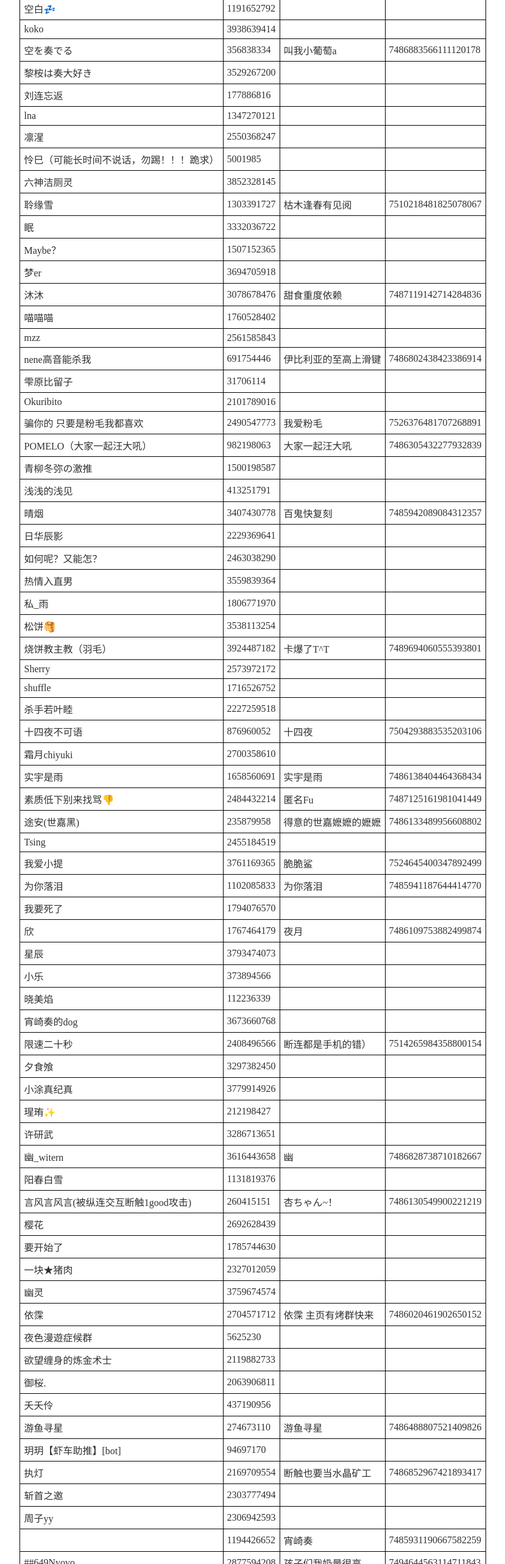
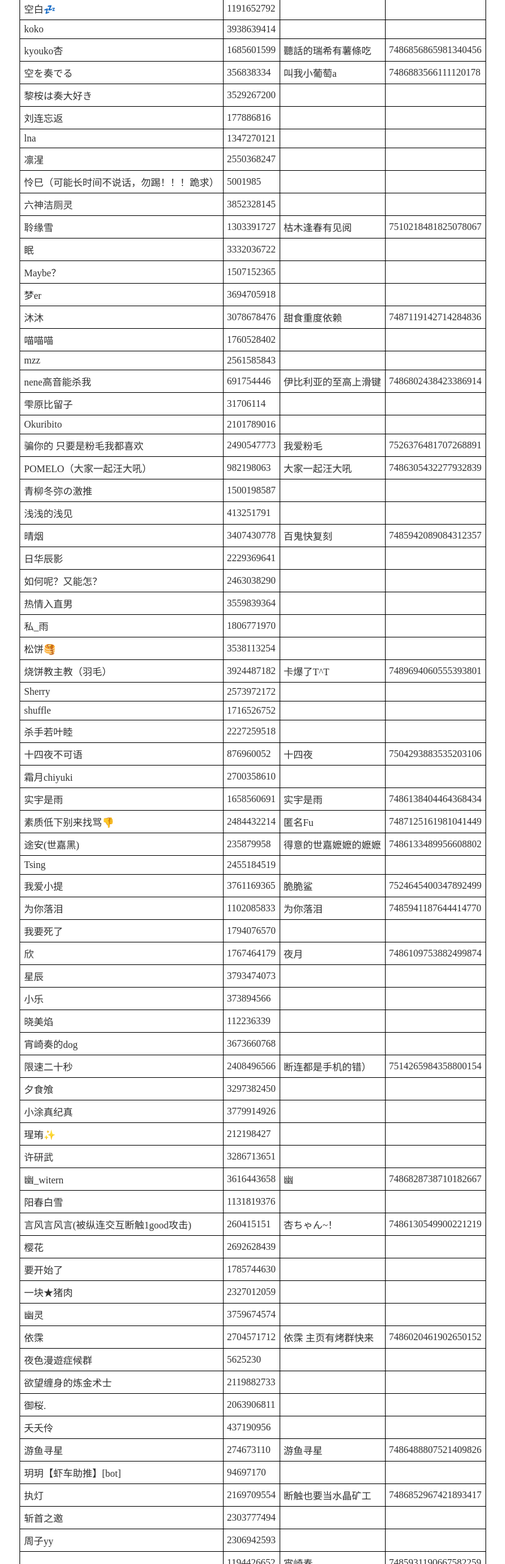
Before and after one commit to ajdjdgfsx/an_fish, a plain HTML site: page index.html in a window 1280 px wide. Shown: the part 2160-4724 px from the top of the page at 61% size, without its empty margins (225-1054 px from the left). Drawn offline with Linux system fonts and the light colour scheme.

Commit message:
Update index.html

```diff
--- a/index.html
+++ b/index.html
@@ -88,98 +88,99 @@ onPageLoaded(); }
 <tr line="61"><td line="61">K</td><td line="61">1424583842</td><td line="61">幸福に願う</td><td line="61">7521778253837835035</td></tr>
 <tr line="62"><td line="62">空白💤</td><td line="62">1191652792</td><td line="62"> </td><td line="62"> </td></tr>
 <tr line="63"><td line="63">koko</td><td line="63">3938639414</td><td line="63"> </td><td line="63"> </td></tr>
-<tr line="64"><td line="64">空を奏でる</td><td line="64">356838334</td><td line="64">叫我小葡萄a</td><td line="64">7486883566111120178</td></tr>
-<tr line="65"><td line="65">黎桉は奏大好き</td><td line="65">3529267200</td><td line="65"> </td><td line="65"> </td></tr>
-<tr line="66"><td line="66">刘连忘返</td><td line="66">177886816</td><td line="66"> </td><td line="66"> </td></tr>
-<tr line="67"><td line="67">lna</td><td line="67">1347270121</td><td line="67"> </td><td line="67"> </td></tr>
-<tr line="68"><td line="68">凛湦</td><td line="68">2550368247</td><td line="68"> </td><td line="68"> </td></tr>
-<tr line="69"><td line="69">怜巳（可能长时间不说话，勿踢！！！跪求）</td><td line="69">5001985</td><td line="69"> </td><td line="69"> </td></tr>
-<tr line="70"><td line="70">六神洁厕灵</td><td line="70">3852328145</td><td line="70"> </td><td line="70"> </td></tr>
-<tr line="71"><td line="71">聆缘雪</td><td line="71">1303391727</td><td line="71">枯木逢春有见阅</td><td line="71">7510218481825078067</td></tr>
-<tr line="72"><td line="72">眠</td><td line="72">3332036722</td><td line="72"> </td><td line="72"> </td></tr>
-<tr line="73"><td line="73">Maybe？</td><td line="73">1507152365</td><td line="73"> </td><td line="73"> </td></tr>
-<tr line="74"><td line="74">梦er</td><td line="74">3694705918</td><td line="74"> </td><td line="74"> </td></tr>
-<tr line="75"><td line="75">沐沐</td><td line="75">3078678476</td><td line="75">甜食重度依赖</td><td line="75">7487119142714284836</td></tr>
-<tr line="76"><td line="76">喵喵喵</td><td line="76">1760528402</td><td line="76"> </td><td line="76"> </td></tr>
-<tr line="77"><td line="77">mzz</td><td line="77">2561585843</td><td line="77"> </td><td line="77"> </td></tr>
-<tr line="78"><td line="78">nene高音能杀我</td><td line="78">691754446</td><td line="78">伊比利亚的至高上滑键</td><td line="78">7486802438423386914</td></tr>
-<tr line="79"><td line="79">雫原比留子</td><td line="79">31706114</td><td line="79"> </td><td line="79"> </td></tr>
-<tr line="80"><td line="80">Okuribito</td><td line="80">2101789016</td><td line="80"> </td><td line="80"> </td></tr>
-<tr line="81"><td line="81">骗你的 只要是粉毛我都喜欢</td><td line="81">2490547773</td><td line="81">我爱粉毛</td><td line="81">7526376481707268891</td></tr>
-<tr line="82"><td line="82">POMELO（大家一起汪大吼）</td><td line="82">982198063</td><td line="82">大家一起汪大吼</td><td line="82">7486305432277932839</td></tr>
-<tr line="83"><td line="83">青柳冬弥の激推</td><td line="83">1500198587</td><td line="83"> </td><td line="83"> </td></tr>
-<tr line="84"><td line="84">浅浅的浅见</td><td line="84">413251791</td><td line="84"> </td><td line="84"> </td></tr>
-<tr line="85"><td line="85">晴烟</td><td line="85">3407430778</td><td line="85">百鬼快复刻</td><td line="85">7485942089084312357</td></tr>
-<tr line="86"><td line="86">日华辰影</td><td line="86">2229369641</td><td line="86"> </td><td line="86"> </td></tr>
-<tr line="87"><td line="87">如何呢？又能怎？</td><td line="87">2463038290</td><td line="87"> </td><td line="87"> </td></tr>
-<tr line="88"><td line="88">热情入直男</td><td line="88">3559839364</td><td line="88"> </td><td line="88"> </td></tr>
-<tr line="89"><td line="89">私_雨</td><td line="89">1806771970</td><td line="89"> </td><td line="89"> </td></tr>
-<tr line="90"><td line="90">松饼🥞</td><td line="90">3538113254</td><td line="90"> </td><td line="90"> </td></tr>
-<tr line="91"><td line="91">烧饼教主教（羽毛）</td><td line="91">3924487182</td><td line="91">卡爆了T^T</td><td line="91">7489694060555393801</td></tr>
-<tr line="92"><td line="92">Sherry</td><td line="92">2573972172</td><td line="92"> </td><td line="92"> </td></tr>
-<tr line="93"><td line="93">shuffle</td><td line="93">1716526752</td><td line="93"> </td><td line="93"> </td></tr>
-<tr line="94"><td line="94">杀手若叶睦</td><td line="94">2227259518</td><td line="94"> </td><td line="94"> </td></tr>
-<tr line="95"><td line="95">十四夜不可语</td><td line="95">876960052</td><td line="95">十四夜</td><td line="95">7504293883535203106</td></tr>
-<tr line="96"><td line="96">霜月chiyuki</td><td line="96">2700358610</td><td line="96"> </td><td line="96"> </td></tr>
-<tr line="97"><td line="97">实宇是雨</td><td line="97">1658560691</td><td line="97">实宇是雨</td><td line="97">7486138404464368434</td></tr>
-<tr line="98"><td line="98">素质低下别来找骂👎</td><td line="98">2484432214</td><td line="98">匿名Fu</td><td line="98">7487125161981041449</td></tr>
-<tr line="99"><td line="99">途安(世嘉黑)</td><td line="99">235879958</td><td line="99">得意的世嘉嬷嬷的嬷嬷</td><td line="99">7486133489956608802</td></tr>
-<tr line="100"><td line="100">Tsing</td><td line="100">2455184519</td><td line="100"> </td><td line="100"> </td></tr>
-<tr line="101"><td line="101">我爱小提</td><td line="101">3761169365</td><td line="101">脆脆鲨</td><td line="101">7524645400347892499</td></tr>
-<tr line="102"><td line="102">为你落泪</td><td line="102">1102085833</td><td line="102">为你落泪</td><td line="102">7485941187644414770</td></tr>
-<tr line="103"><td line="103">我要死了</td><td line="103">1794076570</td><td line="103"> </td><td line="103"> </td></tr>
-<tr line="104"><td line="104">欣</td><td line="104">1767464179</td><td line="104">夜月</td><td line="104">7486109753882499874</td></tr>
-<tr line="105"><td line="105">星辰</td><td line="105">3793474073</td><td line="105"> </td><td line="105"> </td></tr>
-<tr line="106"><td line="106">小乐</td><td line="106">373894566</td><td line="106"> </td><td line="106"> </td></tr>
-<tr line="107"><td line="107">晓美焰</td><td line="107">112236339</td><td line="107"> </td><td line="107"> </td></tr>
-<tr line="108"><td line="108">宵崎奏的dog</td><td line="108">3673660768</td><td line="108"> </td><td line="108"> </td></tr>
-<tr line="109"><td line="109">限速二十秒</td><td line="109">2408496566</td><td line="109">断连都是手机的错）</td><td line="109">7514265984358800154</td></tr>
-<tr line="110"><td line="110">夕食飧</td><td line="110">3297382450</td><td line="110"> </td><td line="110"> </td></tr>
-<tr line="111"><td line="111">小涂真纪真</td><td line="111">3779914926</td><td line="111"> </td><td line="111"> </td></tr>
-<tr line="112"><td line="112">瑆珛✨</td><td line="112">212198427</td><td line="112"> </td><td line="112"> </td></tr>
-<tr line="113"><td line="113">许研武</td><td line="113">3286713651</td><td line="113"> </td><td line="113"> </td></tr>
-<tr line="114"><td line="114">幽_witern</td><td line="114">3616443658</td><td line="114">幽</td><td line="114">7486828738710182667</td></tr>
-<tr line="115"><td line="115">阳春白雪</td><td line="115">1131819376</td><td line="115"> </td><td line="115"> </td></tr>
-<tr line="116"><td line="116">言风言风言(被纵连交互断触1good攻击)</td><td line="116">260415151</td><td line="116">杏ちゃん~！</td><td line="116">7486130549900221219</td></tr>
-<tr line="117"><td line="117">樱花</td><td line="117">2692628439</td><td line="117"> </td><td line="117"> </td></tr>
-<tr line="118"><td line="118">要开始了</td><td line="118">1785744630</td><td line="118"> </td><td line="118"> </td></tr>
-<tr line="119"><td line="119">一块★猪肉</td><td line="119">2327012059</td><td line="119"> </td><td line="119"> </td></tr>
-<tr line="120"><td line="120">幽灵</td><td line="120">3759674574</td><td line="120"> </td><td line="120"> </td></tr>
-<tr line="121"><td line="121">依霂</td><td line="121">2704571712</td><td line="121">依霂 主页有烤群快来</td><td line="121">7486020461902650152</td></tr>
-<tr line="122"><td line="122">夜色漫遊症候群</td><td line="122">5625230</td><td line="122"> </td><td line="122"> </td></tr>
-<tr line="123"><td line="123">欲望缠身的炼金术士</td><td line="123">2119882733</td><td line="123"> </td><td line="123"> </td></tr>
-<tr line="124"><td line="124">御桜.</td><td line="124">2063906811</td><td line="124"> </td><td line="124"> </td></tr>
-<tr line="125"><td line="125">夭夭伶</td><td line="125">437190956</td><td line="125"> </td><td line="125"> </td></tr>
-<tr line="126"><td line="126">游鱼寻星</td><td line="126">274673110</td><td line="126">游鱼寻星</td><td line="126">7486488807521409826</td></tr>
-<tr line="127"><td line="127">玥玥【虾车助推】[bot]</td><td line="127">94697170</td><td line="127"> </td><td line="127"> </td></tr>
-<tr line="128"><td line="128">执灯</td><td line="128">2169709554</td><td line="128">断触也要当水晶矿工</td><td line="128">7486852967421893417</td></tr>
-<tr line="129"><td line="129">斩首之邀</td><td line="129">2303777494</td><td line="129"> </td><td line="129"> </td></tr>
-<tr line="130"><td line="130">周子yy</td><td line="130">2306942593</td><td line="130"> </td><td line="130"> </td></tr>
-<tr line="131"><td line="131"> </td><td line="131">1194426652</td><td line="131">宵崎奏</td><td line="131">7485931190667582259</td></tr>
-<tr line="132"><td line="132">##649Nyovo</td><td line="132">2877594208</td><td line="132">孩子们我奶量很高</td><td line="132">7494644563114711843</td></tr>
-<tr line="133"><td line="133">.</td><td line="133">2117612284</td><td line="133"> </td><td line="133"> </td></tr>
-<tr line="134"><td line="134">.</td><td line="134">2815198077</td><td line="134"> </td><td line="134"> </td></tr>
-<tr line="135"><td line="135">7</td><td line="135">782528935</td><td line="135"> </td><td line="135"> </td></tr>
-<tr line="136"><td line="136">8lux2</td><td line="136">258680348</td><td line="136">ヰ世界刹那</td><td line="136">7486059264318987044</td></tr>
-<tr line="137"><td line="137">9V_Y2-6</td><td line="137">1006482916</td><td line="137"> </td><td line="137"> </td></tr>
-<tr line="138"><td line="138">🍊</td><td line="138">2469475760</td><td line="138"> </td><td line="138"> </td></tr>
-<tr line="139"><td line="139">🍀</td><td line="139">3421637521</td><td line="139"> </td><td line="139"> </td></tr>
-<tr line="140"><td line="140">😀</td><td line="140">3899443877</td><td line="140"> </td><td line="140"> </td></tr>
-<tr line="141"><td line="141">🌚</td><td line="141">3041720267</td><td line="141"> </td><td line="141"> </td></tr>
-<tr line="142"><td line="142">  咪</td><td line="142">3421637521</td><td line="142"> </td><td line="142"> </td></tr>
-<tr line="143"><td line="143">˃ ˄ ˂̥̥</td><td line="143">2997198255</td><td line="143"> </td><td line="143"> </td></tr>
-<tr line="144"><td line="144">α🍊（wonderhoi）</td><td line="144">3503796181</td><td line="144"> </td><td line="144"> </td></tr>
-<tr line="145"><td line="145">દ ᵕ̈ ૩</td><td line="145">2153824935</td><td line="145">神滑不到上滑键我也</td><td line="145">7486018950988520201</td></tr>
-<tr line="146"><td line="146">⊹ ⋆ ̩̩͙  莘嵓♡ ✞⋆ ̩</td><td line="146">1719025954</td><td line="146"> </td><td line="146"> </td></tr>
-<tr line="147"><td line="147">✰✰✰</td><td line="147">1719025954</td><td line="147"> </td><td line="147"> </td></tr>
-<tr line="148"><td line="148">。。。</td><td line="148">1503717570</td><td line="148"> </td><td line="148"> </td></tr>
-<tr line="149"><td line="149">よいさき かなで</td><td line="149">2408789360</td><td line="149"> </td><td line="149"> </td></tr>
-<tr line="150"><td line="150">パスワード</td><td line="150">2422069931</td><td line="150">アインワライ</td><td line="150">7511018345693485851</td></tr>
+<tr line="64"><td line="64">kyouko杏</td><td line="64">1685601599</td><td line="64">聽話的瑞希有薯條吃</td><td line="64">7486856865981340456</td></tr>
+<tr line="65"><td line="65">空を奏でる</td><td line="65">356838334</td><td line="65">叫我小葡萄a</td><td line="65">7486883566111120178</td></tr>
+<tr line="66"><td line="66">黎桉は奏大好き</td><td line="66">3529267200</td><td line="66"> </td><td line="66"> </td></tr>
+<tr line="67"><td line="67">刘连忘返</td><td line="67">177886816</td><td line="67"> </td><td line="67"> </td></tr>
+<tr line="68"><td line="68">lna</td><td line="68">1347270121</td><td line="68"> </td><td line="68"> </td></tr>
+<tr line="69"><td line="69">凛湦</td><td line="69">2550368247</td><td line="69"> </td><td line="69"> </td></tr>
+<tr line="70"><td line="70">怜巳（可能长时间不说话，勿踢！！！跪求）</td><td line="70">5001985</td><td line="70"> </td><td line="70"> </td></tr>
+<tr line="71"><td line="71">六神洁厕灵</td><td line="71">3852328145</td><td line="71"> </td><td line="71"> </td></tr>
+<tr line="72"><td line="72">聆缘雪</td><td line="72">1303391727</td><td line="72">枯木逢春有见阅</td><td line="72">7510218481825078067</td></tr>
+<tr line="73"><td line="73">眠</td><td line="73">3332036722</td><td line="73"> </td><td line="73"> </td></tr>
+<tr line="74"><td line="74">Maybe？</td><td line="74">1507152365</td><td line="74"> </td><td line="74"> </td></tr>
+<tr line="75"><td line="75">梦er</td><td line="75">3694705918</td><td line="75"> </td><td line="75"> </td></tr>
+<tr line="76"><td line="76">沐沐</td><td line="76">3078678476</td><td line="76">甜食重度依赖</td><td line="76">7487119142714284836</td></tr>
+<tr line="77"><td line="77">喵喵喵</td><td line="77">1760528402</td><td line="77"> </td><td line="77"> </td></tr>
+<tr line="78"><td line="78">mzz</td><td line="78">2561585843</td><td line="78"> </td><td line="78"> </td></tr>
+<tr line="79"><td line="79">nene高音能杀我</td><td line="79">691754446</td><td line="79">伊比利亚的至高上滑键</td><td line="79">7486802438423386914</td></tr>
+<tr line="80"><td line="80">雫原比留子</td><td line="80">31706114</td><td line="80"> </td><td line="80"> </td></tr>
+<tr line="81"><td line="81">Okuribito</td><td line="81">2101789016</td><td line="81"> </td><td line="81"> </td></tr>
+<tr line="82"><td line="82">骗你的 只要是粉毛我都喜欢</td><td line="82">2490547773</td><td line="82">我爱粉毛</td><td line="82">7526376481707268891</td></tr>
+<tr line="83"><td line="83">POMELO（大家一起汪大吼）</td><td line="83">982198063</td><td line="83">大家一起汪大吼</td><td line="83">7486305432277932839</td></tr>
+<tr line="84"><td line="84">青柳冬弥の激推</td><td line="84">1500198587</td><td line="84"> </td><td line="84"> </td></tr>
+<tr line="85"><td line="85">浅浅的浅见</td><td line="85">413251791</td><td line="85"> </td><td line="85"> </td></tr>
+<tr line="86"><td line="86">晴烟</td><td line="86">3407430778</td><td line="86">百鬼快复刻</td><td line="86">7485942089084312357</td></tr>
+<tr line="87"><td line="87">日华辰影</td><td line="87">2229369641</td><td line="87"> </td><td line="87"> </td></tr>
+<tr line="88"><td line="88">如何呢？又能怎？</td><td line="88">2463038290</td><td line="88"> </td><td line="88"> </td></tr>
+<tr line="89"><td line="89">热情入直男</td><td line="89">3559839364</td><td line="89"> </td><td line="89"> </td></tr>
+<tr line="90"><td line="90">私_雨</td><td line="90">1806771970</td><td line="90"> </td><td line="90"> </td></tr>
+<tr line="91"><td line="91">松饼🥞</td><td line="91">3538113254</td><td line="91"> </td><td line="91"> </td></tr>
+<tr line="92"><td line="92">烧饼教主教（羽毛）</td><td line="92">3924487182</td><td line="92">卡爆了T^T</td><td line="92">7489694060555393801</td></tr>
+<tr line="93"><td line="93">Sherry</td><td line="93">2573972172</td><td line="93"> </td><td line="93"> </td></tr>
+<tr line="94"><td line="94">shuffle</td><td line="94">1716526752</td><td line="94"> </td><td line="94"> </td></tr>
+<tr line="95"><td line="95">杀手若叶睦</td><td line="95">2227259518</td><td line="95"> </td><td line="95"> </td></tr>
+<tr line="96"><td line="96">十四夜不可语</td><td line="96">876960052</td><td line="96">十四夜</td><td line="96">7504293883535203106</td></tr>
+<tr line="97"><td line="97">霜月chiyuki</td><td line="97">2700358610</td><td line="97"> </td><td line="97"> </td></tr>
+<tr line="98"><td line="98">实宇是雨</td><td line="98">1658560691</td><td line="98">实宇是雨</td><td line="98">7486138404464368434</td></tr>
+<tr line="99"><td line="99">素质低下别来找骂👎</td><td line="99">2484432214</td><td line="99">匿名Fu</td><td line="99">7487125161981041449</td></tr>
+<tr line="100"><td line="100">途安(世嘉黑)</td><td line="100">235879958</td><td line="100">得意的世嘉嬷嬷的嬷嬷</td><td line="100">7486133489956608802</td></tr>
+<tr line="101"><td line="101">Tsing</td><td line="101">2455184519</td><td line="101"> </td><td line="101"> </td></tr>
+<tr line="102"><td line="102">我爱小提</td><td line="102">3761169365</td><td line="102">脆脆鲨</td><td line="102">7524645400347892499</td></tr>
+<tr line="103"><td line="103">为你落泪</td><td line="103">1102085833</td><td line="103">为你落泪</td><td line="103">7485941187644414770</td></tr>
+<tr line="104"><td line="104">我要死了</td><td line="104">1794076570</td><td line="104"> </td><td line="104"> </td></tr>
+<tr line="105"><td line="105">欣</td><td line="105">1767464179</td><td line="105">夜月</td><td line="105">7486109753882499874</td></tr>
+<tr line="106"><td line="106">星辰</td><td line="106">3793474073</td><td line="106"> </td><td line="106"> </td></tr>
+<tr line="107"><td line="107">小乐</td><td line="107">373894566</td><td line="107"> </td><td line="107"> </td></tr>
+<tr line="108"><td line="108">晓美焰</td><td line="108">112236339</td><td line="108"> </td><td line="108"> </td></tr>
+<tr line="109"><td line="109">宵崎奏的dog</td><td line="109">3673660768</td><td line="109"> </td><td line="109"> </td></tr>
+<tr line="110"><td line="110">限速二十秒</td><td line="110">2408496566</td><td line="110">断连都是手机的错）</td><td line="110">7514265984358800154</td></tr>
+<tr line="111"><td line="111">夕食飧</td><td line="111">3297382450</td><td line="111"> </td><td line="111"> </td></tr>
+<tr line="112"><td line="112">小涂真纪真</td><td line="112">3779914926</td><td line="112"> </td><td line="112"> </td></tr>
+<tr line="113"><td line="113">瑆珛✨</td><td line="113">212198427</td><td line="113"> </td><td line="113"> </td></tr>
+<tr line="114"><td line="114">许研武</td><td line="114">3286713651</td><td line="114"> </td><td line="114"> </td></tr>
+<tr line="115"><td line="115">幽_witern</td><td line="115">3616443658</td><td line="115">幽</td><td line="115">7486828738710182667</td></tr>
+<tr line="116"><td line="116">阳春白雪</td><td line="116">1131819376</td><td line="116"> </td><td line="116"> </td></tr>
+<tr line="117"><td line="117">言风言风言(被纵连交互断触1good攻击)</td><td line="117">260415151</td><td line="117">杏ちゃん~！</td><td line="117">7486130549900221219</td></tr>
+<tr line="118"><td line="118">樱花</td><td line="118">2692628439</td><td line="118"> </td><td line="118"> </td></tr>
+<tr line="119"><td line="119">要开始了</td><td line="119">1785744630</td><td line="119"> </td><td line="119"> </td></tr>
+<tr line="120"><td line="120">一块★猪肉</td><td line="120">2327012059</td><td line="120"> </td><td line="120"> </td></tr>
+<tr line="121"><td line="121">幽灵</td><td line="121">3759674574</td><td line="121"> </td><td line="121"> </td></tr>
+<tr line="122"><td line="122">依霂</td><td line="122">2704571712</td><td line="122">依霂 主页有烤群快来</td><td line="122">7486020461902650152</td></tr>
+<tr line="123"><td line="123">夜色漫遊症候群</td><td line="123">5625230</td><td line="123"> </td><td line="123"> </td></tr>
+<tr line="124"><td line="124">欲望缠身的炼金术士</td><td line="124">2119882733</td><td line="124"> </td><td line="124"> </td></tr>
+<tr line="125"><td line="125">御桜.</td><td line="125">2063906811</td><td line="125"> </td><td line="125"> </td></tr>
+<tr line="126"><td line="126">夭夭伶</td><td line="126">437190956</td><td line="126"> </td><td line="126"> </td></tr>
+<tr line="127"><td line="127">游鱼寻星</td><td line="127">274673110</td><td line="127">游鱼寻星</td><td line="127">7486488807521409826</td></tr>
+<tr line="128"><td line="128">玥玥【虾车助推】[bot]</td><td line="128">94697170</td><td line="128"> </td><td line="128"> </td></tr>
+<tr line="129"><td line="129">执灯</td><td line="129">2169709554</td><td line="129">断触也要当水晶矿工</td><td line="129">7486852967421893417</td></tr>
+<tr line="130"><td line="130">斩首之邀</td><td line="130">2303777494</td><td line="130"> </td><td line="130"> </td></tr>
+<tr line="131"><td line="131">周子yy</td><td line="131">2306942593</td><td line="131"> </td><td line="131"> </td></tr>
+<tr line="132"><td line="132"> </td><td line="132">1194426652</td><td line="132">宵崎奏</td><td line="132">7485931190667582259</td></tr>
+<tr line="133"><td line="133">##649Nyovo</td><td line="133">2877594208</td><td line="133">孩子们我奶量很高</td><td line="133">7494644563114711843</td></tr>
+<tr line="134"><td line="134">.</td><td line="134">2117612284</td><td line="134"> </td><td line="134"> </td></tr>
+<tr line="135"><td line="135">.</td><td line="135">2815198077</td><td line="135"> </td><td line="135"> </td></tr>
+<tr line="136"><td line="136">7</td><td line="136">782528935</td><td line="136"> </td><td line="136"> </td></tr>
+<tr line="137"><td line="137">8lux2</td><td line="137">258680348</td><td line="137">ヰ世界刹那</td><td line="137">7486059264318987044</td></tr>
+<tr line="138"><td line="138">9V_Y2-6</td><td line="138">1006482916</td><td line="138"> </td><td line="138"> </td></tr>
+<tr line="139"><td line="139">🍊</td><td line="139">2469475760</td><td line="139"> </td><td line="139"> </td></tr>
+<tr line="140"><td line="140">🍀</td><td line="140">3421637521</td><td line="140"> </td><td line="140"> </td></tr>
+<tr line="141"><td line="141">😀</td><td line="141">3899443877</td><td line="141"> </td><td line="141"> </td></tr>
+<tr line="142"><td line="142">🌚</td><td line="142">3041720267</td><td line="142"> </td><td line="142"> </td></tr>
+<tr line="143"><td line="143">  咪</td><td line="143">3421637521</td><td line="143"> </td><td line="143"> </td></tr>
+<tr line="144"><td line="144">˃ ˄ ˂̥̥</td><td line="144">2997198255</td><td line="144"> </td><td line="144"> </td></tr>
+<tr line="145"><td line="145">α🍊（wonderhoi）</td><td line="145">3503796181</td><td line="145"> </td><td line="145"> </td></tr>
+<tr line="146"><td line="146">દ ᵕ̈ ૩</td><td line="146">2153824935</td><td line="146">神滑不到上滑键我也</td><td line="146">7486018950988520201</td></tr>
+<tr line="147"><td line="147">⊹ ⋆ ̩̩͙  莘嵓♡ ✞⋆ ̩</td><td line="147">1719025954</td><td line="147"> </td><td line="147"> </td></tr>
+<tr line="148"><td line="148">✰✰✰</td><td line="148">1719025954</td><td line="148"> </td><td line="148"> </td></tr>
+<tr line="149"><td line="149">。。。</td><td line="149">1503717570</td><td line="149"> </td><td line="149"> </td></tr>
+<tr line="150"><td line="150">よいさき かなで</td><td line="150">2408789360</td><td line="150"> </td><td line="150"> </td></tr>
+<tr line="151"><td line="151">パスワード</td><td line="151">2422069931</td><td line="151">アインワライ</td><td line="151">7511018345693485851</td></tr>
 </tbody>
 </table>
 <details markdown='1'><summary>展开/收起</summary>
-<p line="154">已添加的数据会不定期更新</p>
-<p line="156"><a href="mailto:问题反馈邮箱：ajdjdgfsx@126.com" line="156">问题反馈邮箱：ajdjdgfsx@126.com</a></p>
+<p line="155">已添加的数据会不定期更新</p>
+<p line="157"><a href="mailto:问题反馈邮箱：ajdjdgfsx@126.com" line="157">问题反馈邮箱：ajdjdgfsx@126.com</a></p>
 </details>
 </center>
 
```
